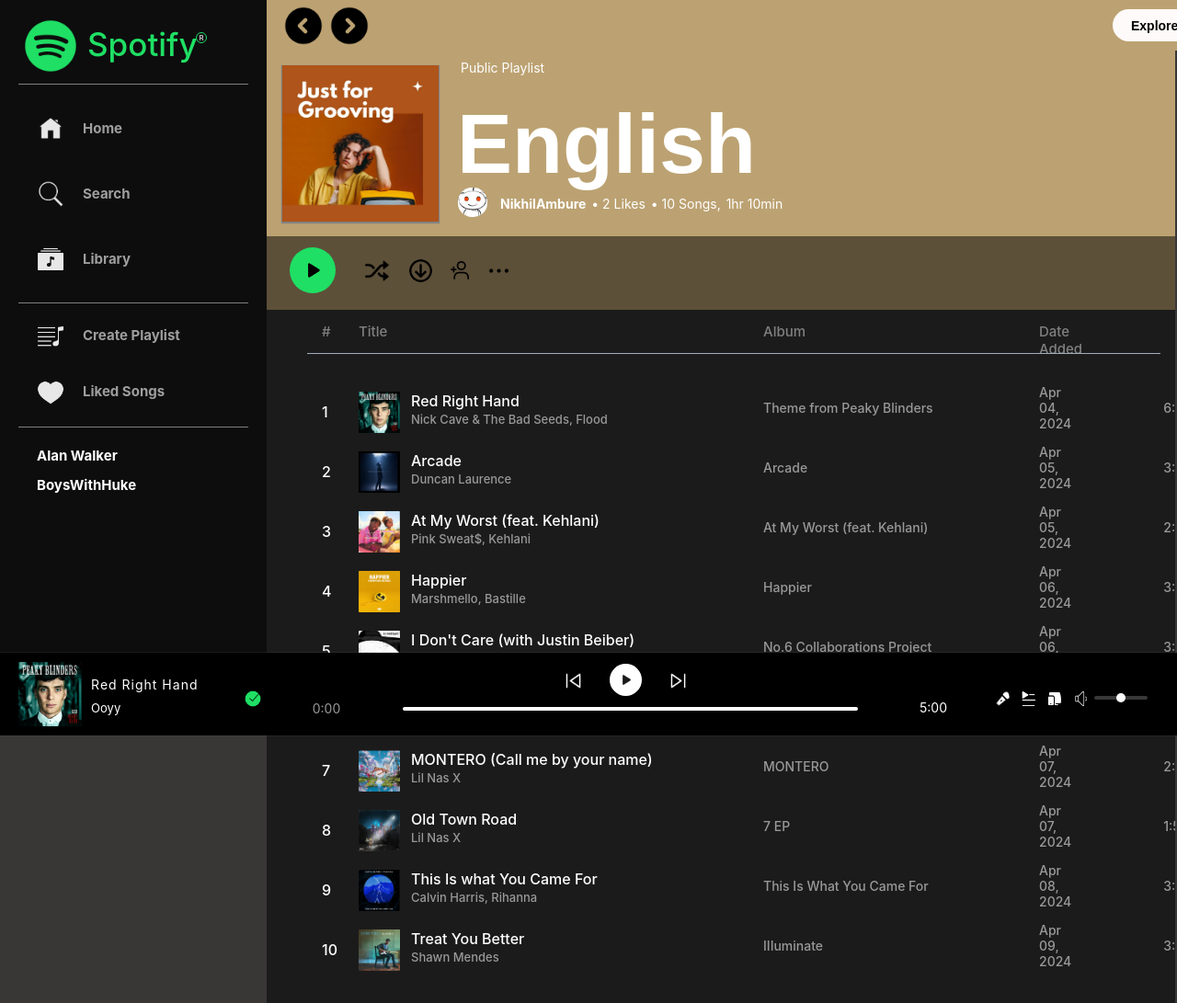
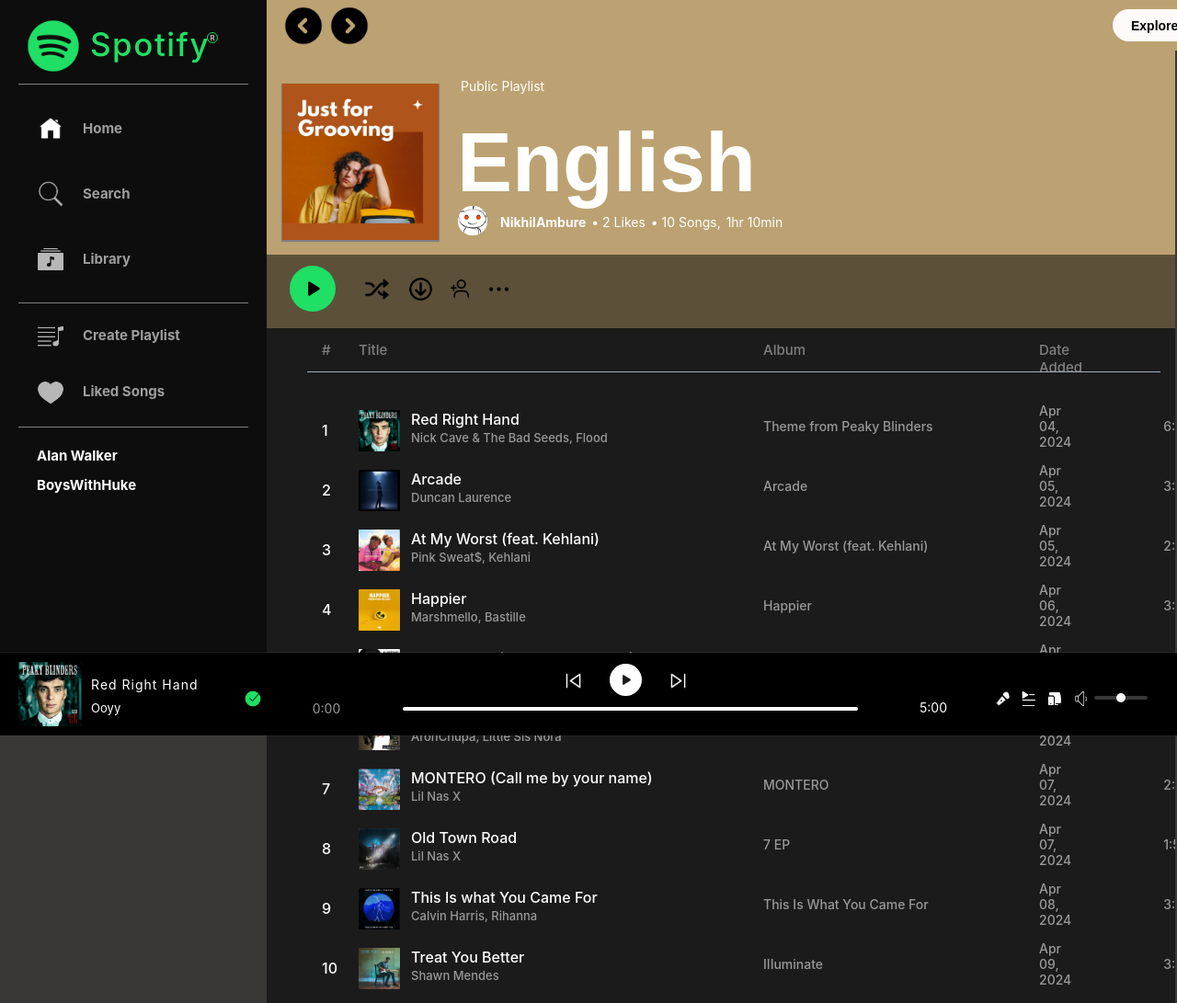
Before and after one commit to NikhilAmbure/Spotify-Clone, a plain HTML site: page index.html in a window 1280 px wide. Shown: the top 1091 px of the page at 92% size. Drawn offline with Linux system fonts and the light colour scheme.

Commit message:
Final CSS

```diff
--- a/CSS/general.css
+++ b/CSS/general.css
@@ -30,3 +30,16 @@ hr {
         margin-left: 35px;
     }
 }
+
+
+/* Scrollbar */
+
+::-webkit-scrollbar {
+    background-color: transparent;
+    width: 7px;
+    z-index: 101;
+}
+
+::-webkit-scrollbar-thumb {
+    background: linear-gradient(#21d4fd, #b721ff);
+}
--- a/CSS/playsong.css
+++ b/CSS/playsong.css
@@ -3,6 +3,7 @@
     flex-direction: row;
     height: 90px;
     left: 0;
+    right: 0;
     /* background-color: rgb(26, 25, 25); */
     background-color: black;
     bottom: 0;
--- a/CSS/sidebar.css
+++ b/CSS/sidebar.css
@@ -27,7 +27,7 @@
     margin-top: 110px;
     height: 60px;
     width: 60px;
-    margin-left: 25px;
+    margin-left: 28px;
     cursor: pointer;
 }
 
@@ -38,12 +38,13 @@
     margin-top: 105px;
     font-size: 35px;
     margin-left: 10px;
+    letter-spacing: 1.5px;
 }
 
 .R-text {
     cursor: pointer;
     margin-top: 110px;
-    margin-right: 55px;
+    margin-right: 43px;
     width: 10px;
     height: 10px;
     border-radius: 50%;
@@ -137,7 +138,7 @@
 
 .home, .search, .library,
 .playlist, .heart {
-    opacity: 0.9;
+    opacity: 0.7;
     height: 30px;
     display: inline-block;
     background-color: white;
@@ -147,6 +148,9 @@
     cursor: pointer;
 }
 
+.home {
+    opacity: 1;
+}
 
 .text1, .text2, .text3, .text4,
 .text5 {
--- a/CSS/spotify-body.css
+++ b/CSS/spotify-body.css
@@ -1,5 +1,8 @@
 
 .spotify-flex {
+    padding-top: 20px;
+    overflow-y: auto;
+    /* max-height: calc(150vh); */
     display: flex;
     justify-content: space-evenly;
     height: 100%;
@@ -8,6 +11,7 @@
     /* border: 1px solid palevioletred; */
     overflow: hidden;
 }
+
 
 /* #scrollWord {
     position: fixed;
```
